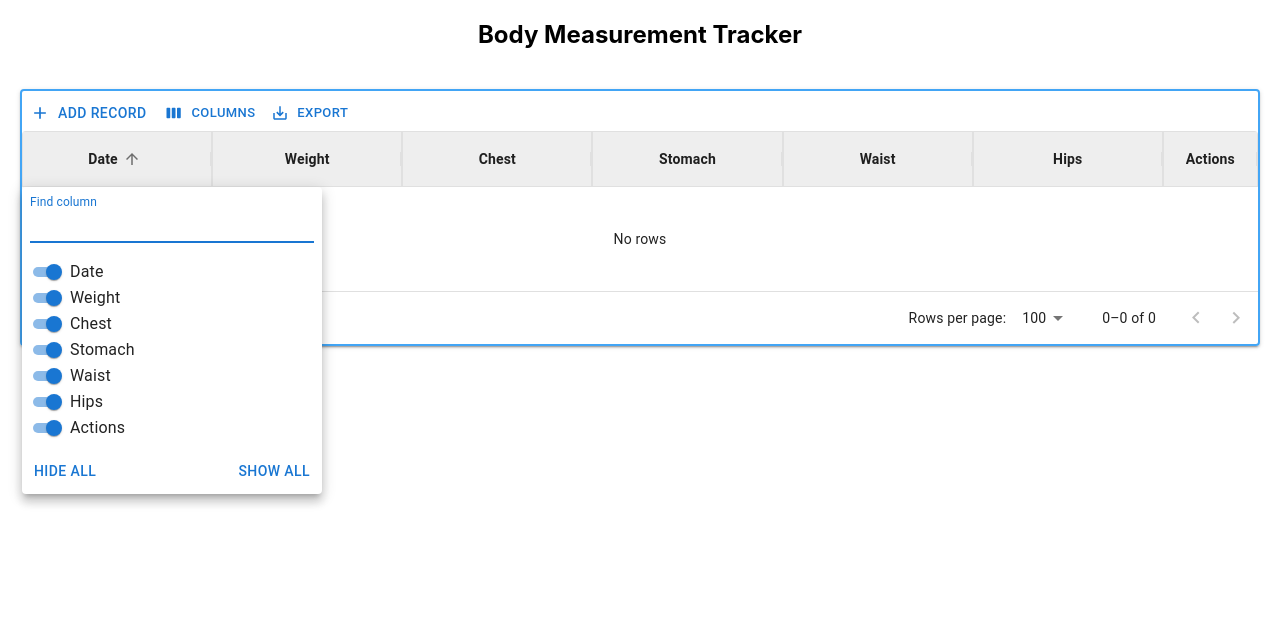
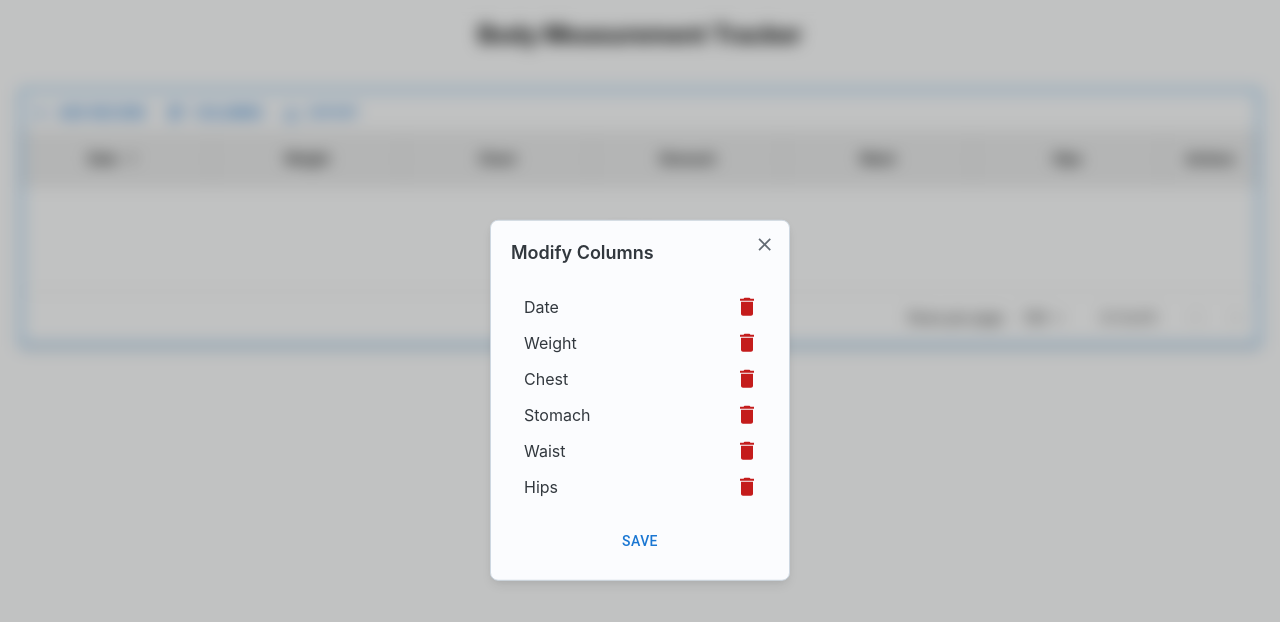
Before and after one commit to singhgautam7/Measurement-tracker, a React (Create React App) app: page / in a window 1280 px wide. Both pictures are taken after a click on the button "COLUMNS". Shown: the top 622 px of the page. Built offline with nearby package versions, Linux system fonts and the light colour scheme.

Commit message:
added column CRUD modal

```diff
--- a/package.json
+++ b/package.json
@@ -6,6 +6,7 @@
     "@emotion/react": "^11.11.1",
     "@emotion/styled": "^11.11.0",
     "@mui/icons-material": "^5.14.12",
+    "@mui/joy": "^5.0.0-beta.9",
     "@mui/material": "^5.14.12",
     "@mui/styled-engine-sc": "^5.14.11",
     "@mui/x-charts": "^6.0.0-alpha.14",
--- /dev/null
+++ b/src/components/ColumnsModal.js
@@ -0,0 +1,83 @@
+import React from "react";
+import Button from "@mui/material/Button";
+import List from "@mui/joy/List";
+import ListItem from "@mui/joy/ListItem";
+import ListItemButton from "@mui/joy/ListItemButton";
+import IconButton from "@mui/joy/IconButton";
+import Add from "@mui/icons-material/Add";
+import Delete from "@mui/icons-material/Delete";
+import Modal from "@mui/joy/Modal";
+import ModalClose from "@mui/joy/ModalClose";
+import ModalDialog from "@mui/joy/ModalDialog";
+import DialogTitle from "@mui/joy/DialogTitle";
+import DialogContent from "@mui/joy/DialogContent";
+
+const ColumnsModal = ({ columns, open, onClose, onDeleteColumn }) => {
+    return (
+        <Modal open={open} onClose={() => onClose()}>
+            <ModalDialog variant="outlined">
+                <ModalClose />
+                <DialogTitle>Modify Columns</DialogTitle>
+                <DialogContent>
+                </DialogContent>
+                <List sx={{ maxWidth: 300 }}>
+                    {/* <ListItem
+                        startAction={
+                            <IconButton
+                                aria-label="Add"
+                                size="sm"
+                                variant="plain"
+                                color="neutral"
+                            >
+                                <Add />
+                            </IconButton>
+                        }
+                    >
+                        <ListItemButton>Item 1</ListItemButton>
+                    </ListItem> */}
+                    {columns.map((column, index) => (
+                        <ListItem
+                            key={index}
+                            endAction={
+                                <IconButton
+                                    aria-label="Delete"
+                                    size="sm"
+                                    color="danger"
+                                >
+                                    <Delete />
+                                </IconButton>
+                            }
+                        >
+                            <ListItemButton>{column}</ListItemButton>
+                        </ListItem>
+                    ))}
+                </List>
+                {/* <Table
+                    borderAxis="none"
+                    color="neutral"
+                    stickyFooter={false}
+                    stickyHeader={false}
+                    variant="plain"
+                >
+                    <thead>
+                        <tr>
+                            <th style={{ width: "10%" }}>Columns</th>
+                            <th style={{ width: "10%" }}>Actions</th>
+                        </tr>
+                    </thead>
+                    <tbody>
+                        {columns.map((column, index) => (
+                            <tr key={index}>
+                                <td>{column}</td>
+                                <td>Delete</td>
+                            </tr>
+                        ))}
+                    </tbody>
+                </Table> */}
+                <Button type="submit">Save</Button>
+            </ModalDialog>
+        </Modal>
+    );
+};
+
+export default ColumnsModal;
--- a/src/components/DataTable.js
+++ b/src/components/DataTable.js
@@ -13,7 +13,6 @@ import {
     GridActionsCellItem,
     GridToolbarContainer,
     GridToolbarExport,
-    GridToolbarColumnsButton,
     GridRowModes,
     GridRowEditStopReasons,
     GridEditInputCell,
@@ -24,17 +23,21 @@ import AddIcon from "@mui/icons-material/Add";
 import SaveIcon from "@mui/icons-material/Save";
 import CancelIcon from "@mui/icons-material/Close";
 import DeleteIcon from "@mui/icons-material/DeleteOutlined";
+import ColumnIcon from "@mui/icons-material/AppRegistration";
 import "./DataTable.css";
-import {
-    convertStrToDateObj,
-    convertDateObjToStr,
-    getFormattedTodayDate,
-} from "../utils/dateUtil";
+import { convertStrToDateObj, convertDateObjToStr } from "../utils/dateUtil";
 import { getEmptyNewRowModal, getRandomString } from "../utils/generalUtil";
 import toast from "react-hot-toast";
+import ColumnsModal from "./ColumnsModal";
 
 function CustomToolbar(props) {
-    const { setData, setDataModesModel, columns } = props;
+    const {
+        setData,
+        setDataModesModel,
+        columns,
+        openColumnsModal,
+        setOpenColumnsModal,
+    } = props;
 
     const handleClick = () => {
         const id = getRandomString();
@@ -59,7 +62,13 @@ function CustomToolbar(props) {
             >
                 Add record
             </Button>
-            <GridToolbarColumnsButton />
+            <Button
+                color="primary"
+                startIcon={<ColumnIcon />}
+                onClick={() => setOpenColumnsModal(true)}
+            >
+                Columns
+            </Button>
             <GridToolbarExport
                 printOptions={{ disableToolbarButton: true }}
                 csvOptions={{
@@ -87,6 +96,7 @@ const DataTable = () => {
     // const [dataLoaded, setDataLoaded] = useState(false);
     const [data, setData] = useState(gridRows);
     const [dataModesModel, setDataModesModel] = useState({});
+    const [openColumnsModal, setOpenColumnsModal] = useState(false);
 
     const isRowValidated = (thisRow, oldDate = null) => {
         // If all entries are string and are empty
@@ -329,6 +339,15 @@ const DataTable = () => {
 
     return (
         <div className="measurement-table-container">
+            {openColumnsModal && (
+                <ColumnsModal
+                    columns={columns}
+                    open={openColumnsModal}
+                    onClose={() => setOpenColumnsModal(false)}
+                    // onDeleteColumn={handleDeleteColumn}
+                />
+            )}
+
             <DataGrid
                 apiRef={dataGridRef}
                 rows={data}
@@ -352,7 +371,13 @@ const DataTable = () => {
                 }}
                 slots={{ toolbar: CustomToolbar }}
                 slotProps={{
-                    toolbar: { setData, setDataModesModel, columns },
+                    toolbar: {
+                        setData,
+                        setDataModesModel,
+                        columns,
+                        openColumnsModal,
+                        setOpenColumnsModal,
+                    },
                 }}
                 sx={{
                     boxShadow: 2,
```
Also changed, not shown: 1 other file (tests, documents, lock files or other folders).
